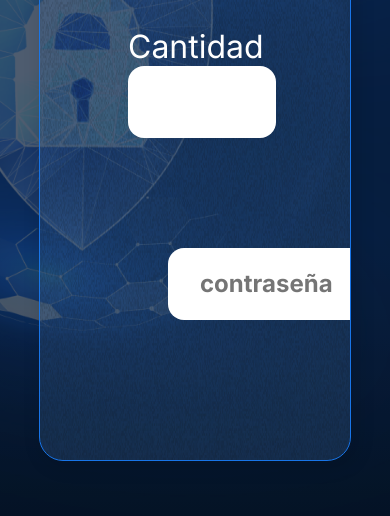
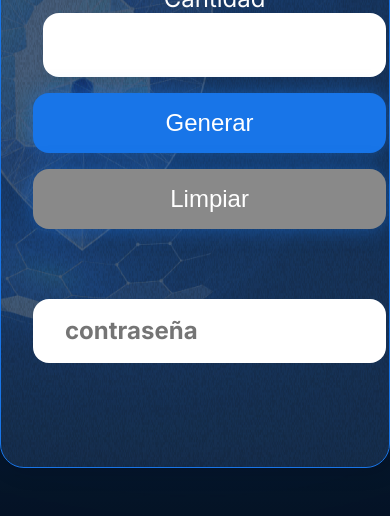
Before and after one commit to josecervera20/GeneratorPasswords, a plain HTML site: page index.html in a window 390 px wide. Shown: the part 328-844 px from the top of the page. Drawn offline with Linux system fonts and the light colour scheme.

Commit message:
Ajustes de diseño responsivo

```diff
--- a/assets/style.css
+++ b/assets/style.css
@@ -180,3 +180,53 @@ h1 {
     margin: 0;
     padding: 0;
 }
+
+/* Media query para dispositivos móviles */
+@media (max-width: 768px) {
+    .container {
+        flex-direction: column;
+        width: 100%;
+        padding: 1rem;
+    }
+
+    .container__contenido {
+        flex-direction: column;
+        align-items: flex-start;
+    }
+
+    .container__informacion {
+        padding: 1rem;
+    }
+
+    .container__campo {
+        flex-direction: column;
+        gap: 1rem;
+        width: 100%;
+        margin: 10px 0;
+    }
+
+    .container__input,
+    .boton,
+    .container__contrasena {
+        width: 100%;
+        height: 60px;
+    }
+
+    h1 {
+        font-size: 48px;
+        text-align: center;
+    }
+
+    .texto__parrafo {
+        font-size: 24px;
+        text-align: center;
+    }
+
+    /* Ajustes para el toast en móviles */
+    .toast {
+        width: 90%;
+        left: 39%;
+        bottom: 10px;
+        font-size: 14px;
+    }
+}
```
